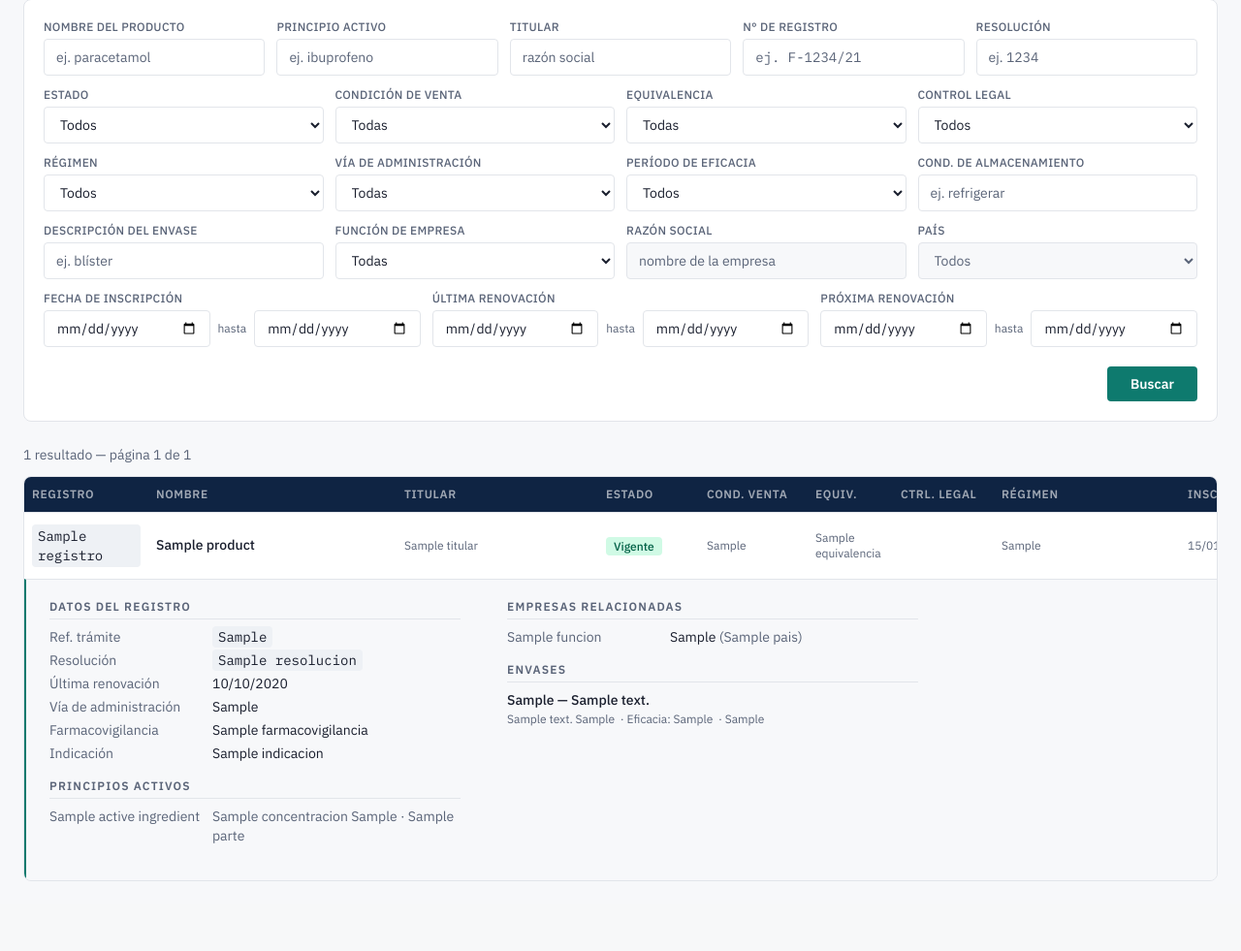
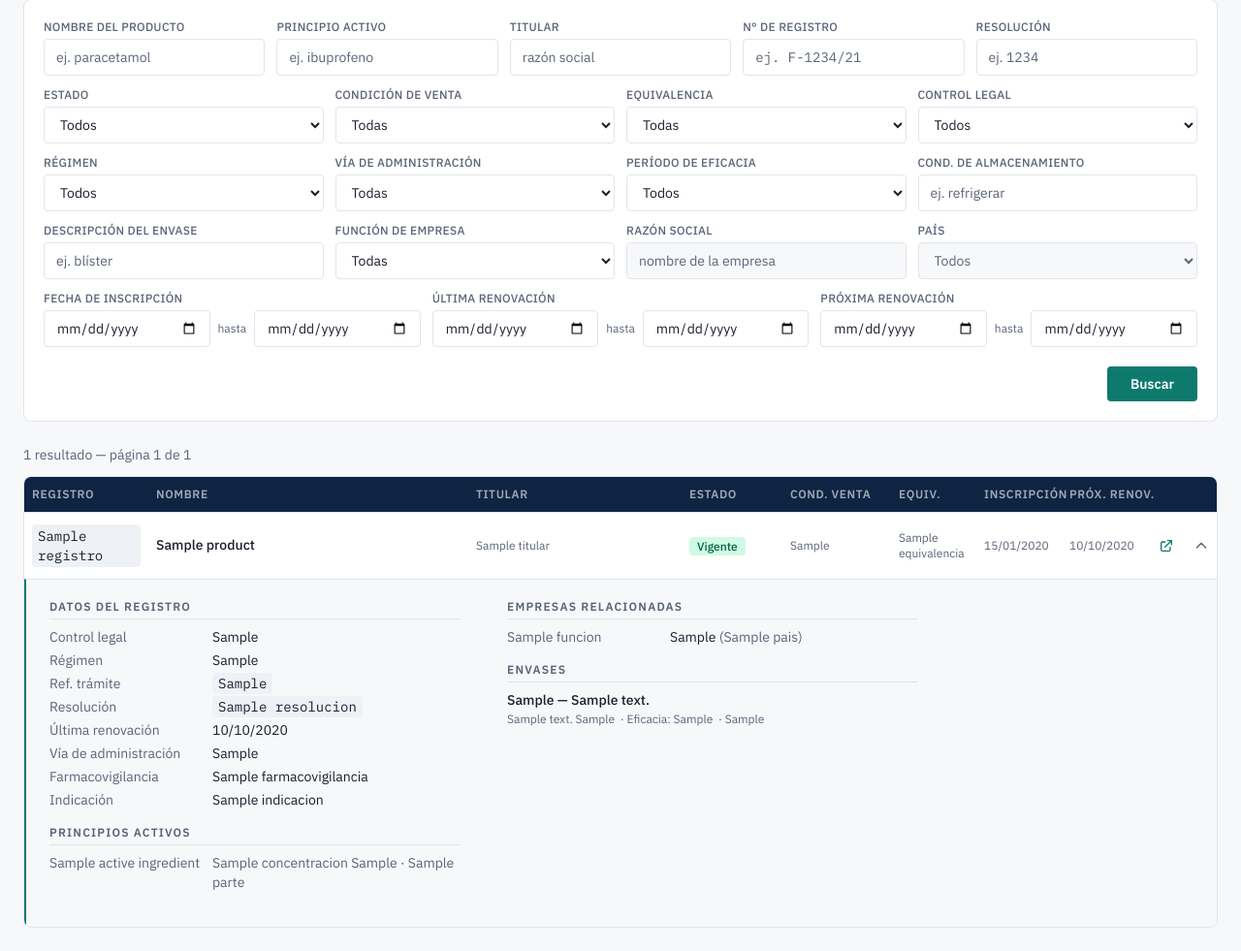
Before and after one commit to yesminalina/ispch-advanced-search, a Django app: template registros/templates/registros/search.html in a window 1280 px wide, after a click that opens the changed part. Shown: the part 153-1134 px from the top of the page at 97% size. Before the commit the page ends 1062 px from the top, so only its background shows below. Run offline with Django 5.2, Linux system fonts and the light colour scheme; the template is opened without the code that fills it: most values are stand-ins (such as "Sample title", 1, 10 or a date in 2020).

Commit message:
refactor: move control_legal and regimen columns to detail panel
Eliminates horizontal scroll for mouse users by removing two columns
(control_legal + regimen) from the summary row and placing them at the
top of the detail section. control_legal always shows (dash when empty).
nombre and titular now use minmax(min, fr) to fill the container width.
Titular narrowed from 13rem to 8rem.

```diff
--- a/registros/templates/registros/partials/results.html
+++ b/registros/templates/registros/partials/results.html
@@ -8,15 +8,13 @@
 <div class="overflow-x-auto rounded-lg border border-border">
 
   <!-- Cabecera fija -->
-  <div class="results-grid bg-navy text-white/60 text-xs font-semibold uppercase tracking-wider min-w-max">
+  <div class="results-grid bg-navy text-white/60 text-xs font-semibold uppercase tracking-wider">
     <div class="py-2.5 px-2 whitespace-nowrap">Registro</div>
     <div class="py-2.5 px-2 whitespace-nowrap">Nombre</div>
     <div class="py-2.5 px-2 whitespace-nowrap">Titular</div>
     <div class="py-2.5 px-2 whitespace-nowrap">Estado</div>
     <div class="py-2.5 px-2 whitespace-nowrap">Cond. venta</div>
     <div class="py-2.5 px-2 whitespace-nowrap">Equiv.</div>
-    <div class="py-2.5 px-2 whitespace-nowrap">Ctrl. legal</div>
-    <div class="py-2.5 px-2 whitespace-nowrap">Régimen</div>
     <div class="py-2.5 px-2 whitespace-nowrap">Inscripción</div>
     <div class="py-2.5 px-2 whitespace-nowrap">Próx. renov.</div>
     <div class="py-2.5 px-2"></div>
@@ -25,7 +23,7 @@
 
   <!-- Filas de resultados -->
   {% for product in page_obj %}
-  <details class="group border-t border-border min-w-max">
+  <details class="group border-t border-border">
 
     <summary class="results-grid items-center bg-white hover:bg-teal-light cursor-pointer transition-colors duration-100">
 
@@ -56,18 +54,6 @@
 
       <!-- Equivalencia -->
       <div class="result-cell text-xs text-muted">{{ product.equivalencia }}</div>
-
-      <!-- Control legal -->
-      <div class="result-cell">
-        {% if product.control_legal == 'Psicotrópico' %}
-          <span class="chip-psicotropico">Psicotrópico</span>
-        {% elif product.control_legal == 'Estupefaciente' %}
-          <span class="chip-estupefaciente">Estupefaciente</span>
-        {% endif %}
-      </div>
-
-      <!-- Régimen -->
-      <div class="result-cell text-xs text-muted">{{ product.regimen_norm }}</div>
 
       <!-- Fecha inscripción -->
       <div class="result-cell text-xs text-muted">{{ product.fecha_inscripcion|date:"d/m/Y"|default:"—" }}</div>
@@ -108,6 +94,26 @@
 
           <div class="detail-section">
             <p class="detail-section-title">Datos del registro</p>
+            <div class="detail-kv">
+              <span class="detail-label">Control legal</span>
+              <span class="detail-value">
+                {% if product.control_legal == 'Psicotrópico' %}
+                  <span class="chip-psicotropico">Psicotrópico</span>
+                {% elif product.control_legal == 'Estupefaciente' %}
+                  <span class="chip-estupefaciente">Estupefaciente</span>
+                {% elif product.control_legal %}
+                  {{ product.control_legal }}
+                {% else %}
+                  <span class="text-muted">—</span>
+                {% endif %}
+              </span>
+            </div>
+            {% if product.regimen_norm %}
+            <div class="detail-kv">
+              <span class="detail-label">Régimen</span>
+              <span class="detail-value">{{ product.regimen_norm }}</span>
+            </div>
+            {% endif %}
             {% if product.ref_tramite %}
             <div class="detail-kv">
               <span class="detail-label">Ref. trámite</span>
```
Also changed, not shown: registros/static/registros/css/input.css (+14 -15 lines), registros/static/registros/css/app.css.
